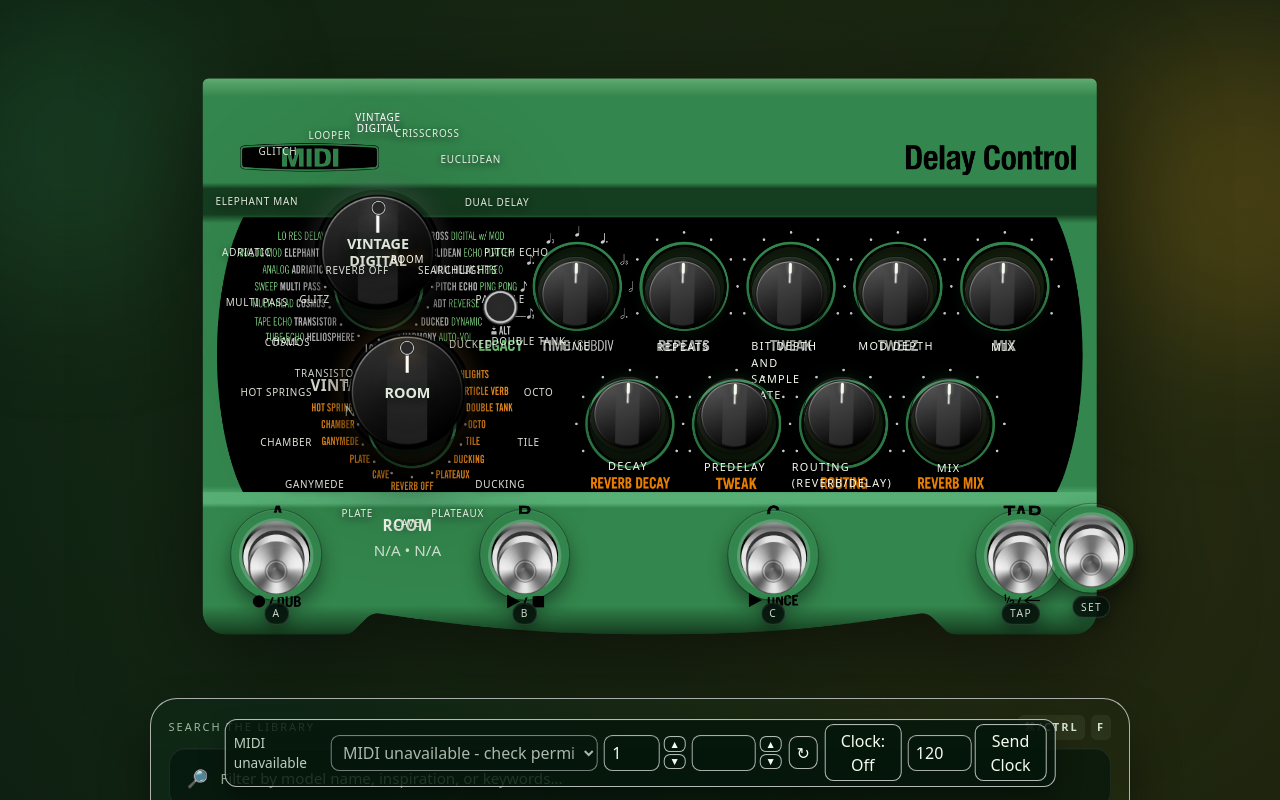
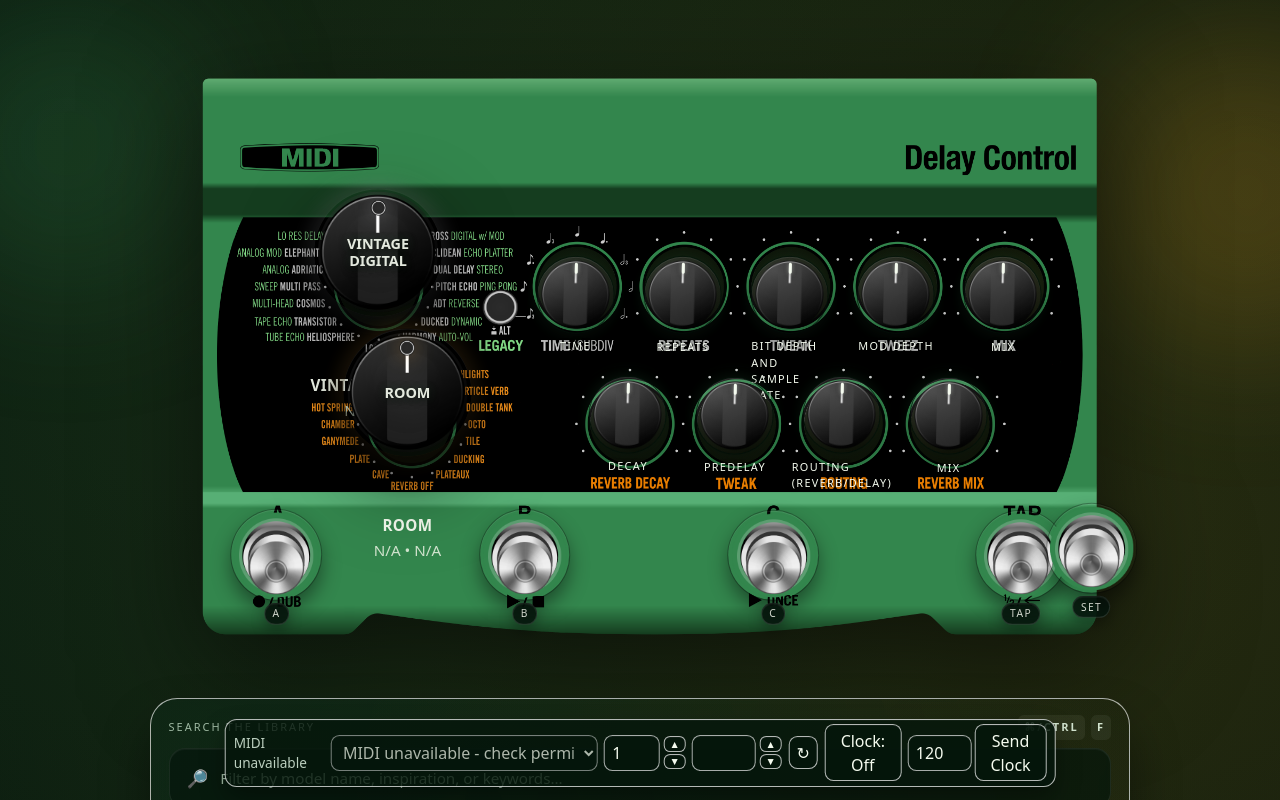
Before and after one commit to salmanj1/MacDLmkII, a React (Vite) app: page / in a window 1280 px wide. Shown: the top 800 px of the page. Built offline with nearby package versions, Linux system fonts and the light colour scheme.

Commit message:
feat: add showLabels prop to Knob component and set it to false in Pedal

```diff
--- a/src/components/molecules/Knob/Knob.tsx
+++ b/src/components/molecules/Knob/Knob.tsx
@@ -9,13 +9,14 @@ type KnobProps = {
   mode: Mode;
   detent: number;
   onDetentChange: (detent: number) => void;
+  showLabels?: boolean;
 };
 
 /**
  * Interactive detent knob that mirrors the hardware feel via drag, wheel, and keyboard input.
  * Uses CSS-driven layers for the visual stack so the heavy styling stays out of JSX.
  */
-const Knob = ({ mode, detent, onDetentChange }: KnobProps) => {
+const Knob = ({ mode, detent, onDetentChange, showLabels = true }: KnobProps) => {
   const frameRef = useRef<HTMLDivElement | null>(null);
   const wheelAccumulator = useRef(0);
   const [isDragging, setIsDragging] = useState(false);
@@ -253,8 +254,8 @@ const Knob = ({ mode, detent, onDetentChange }: KnobProps) => {
       }
     >
       <div className={styles.surface} ref={frameRef}>
-        <div className={styles.labelLayer}>{renderLabels()}</div>
-        <div className={styles.tickLayer}>{renderTicks()}</div>
+        {showLabels && <div className={styles.labelLayer}>{renderLabels()}</div>}
+        {showLabels && <div className={styles.tickLayer}>{renderTicks()}</div>}
 
         <div
           role="slider"
@@ -263,6 +264,8 @@ const Knob = ({ mode, detent, onDetentChange }: KnobProps) => {
           aria-valuemax={sliderMax}
           aria-valuenow={detent}
           tabIndex={0}
+          data-ui="knob-selector"
+          data-mode={mode}
           onTouchStart={handleTouchStart}
           onKeyDown={(event) => {
             if (event.key === 'ArrowLeft' || event.key === 'ArrowDown') {
--- a/src/components/organisms/Pedal/Pedal.tsx
+++ b/src/components/organisms/Pedal/Pedal.tsx
@@ -124,6 +124,7 @@ const Pedal = ({
             mode={mode}
             detent={detent}
             onDetentChange={onDetentChange}
+            showLabels={false}
           />
         </div>
 
@@ -150,6 +151,7 @@ const Pedal = ({
             mode={'Secret Reverb'}
             detent={reverbDetent}
             onDetentChange={onReverbDetentChange}
+            showLabels={false}
           />
         </div>
 
```
